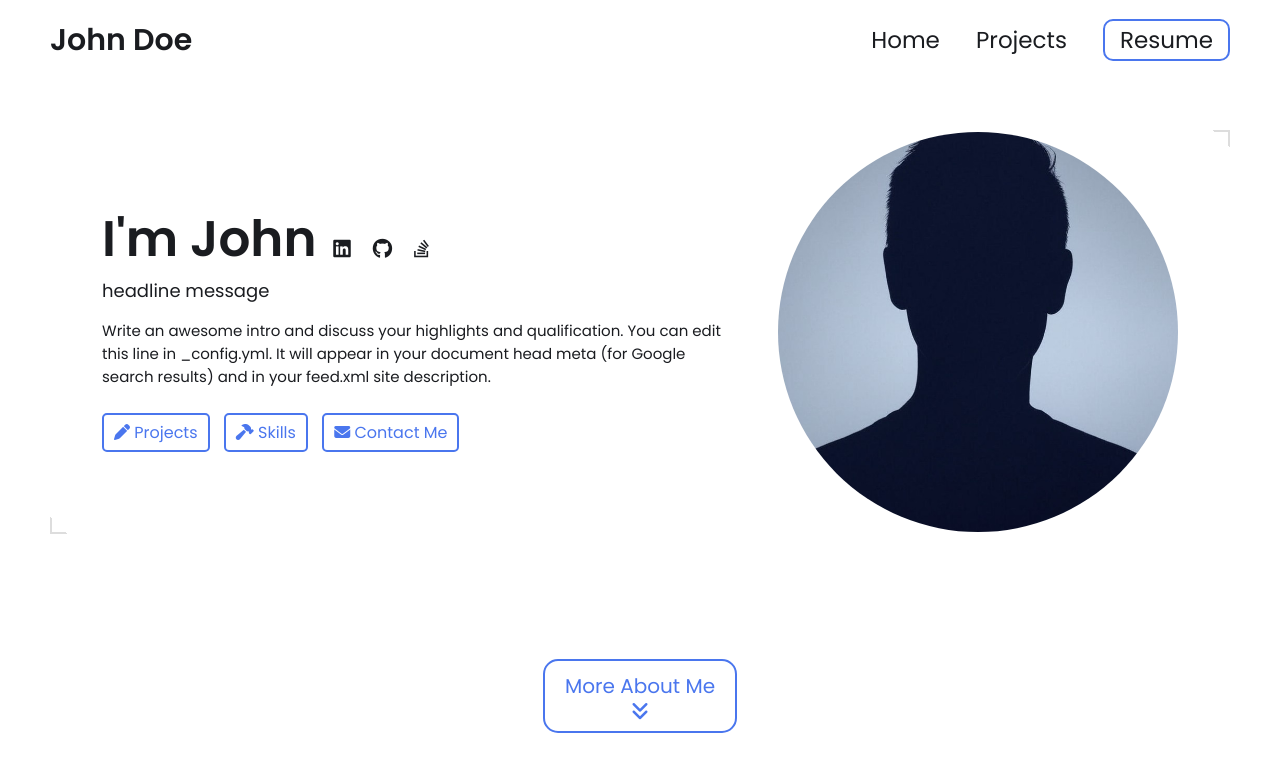
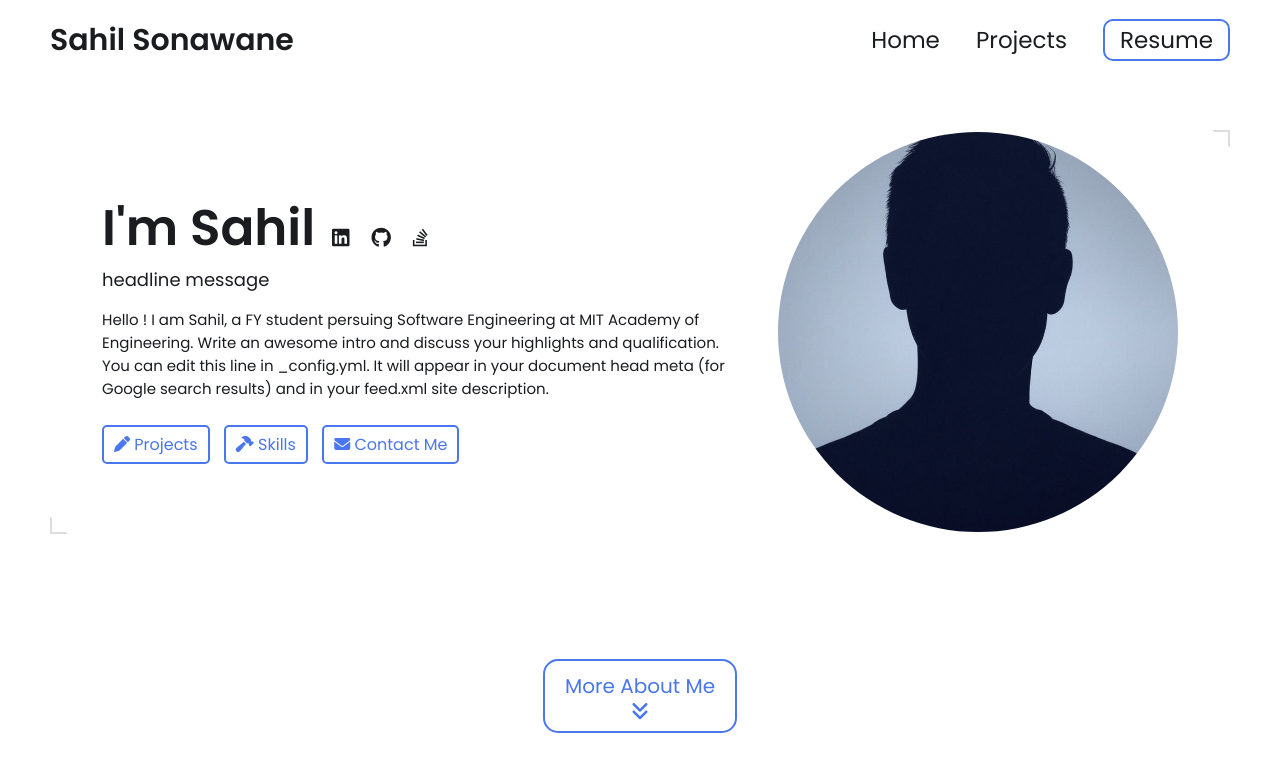
Before and after one commit to sahil-s573/sahil-s573.github.io, a Jekyll site: the page built from index.html, in a window 1280 px wide and 900 px high. Shown: the top 772 px of the window. Built offline with Jekyll 4.4.1, drawn with Linux system fonts in a browser that asks for light colours.

Commit message:
Update _config.yml

```diff
--- a/_config.yml
+++ b/_config.yml
@@ -7,14 +7,15 @@
 
 # Main Page Setup
 
-title: John Doe's Portfolio # This is what shows up in the tab of the browser
+title: Sahil's Portfolio # This is what shows up in the tab of the browser
 
 
 
 # Hero Section
-name: John Doe
+name: Sahil Sonawane
 headline: headline message
 description: >- # dont remove this line. this will ignore all new lines until the next section
+  Hello ! I am Sahil, a FY student persuing Software Engineering at MIT Academy of Engineering.
   Write an awesome intro and discuss your highlights and qualification. You can edit this
   line in _config.yml. It will appear in your document head meta (for
   Google search results) and in your feed.xml site description.
```
